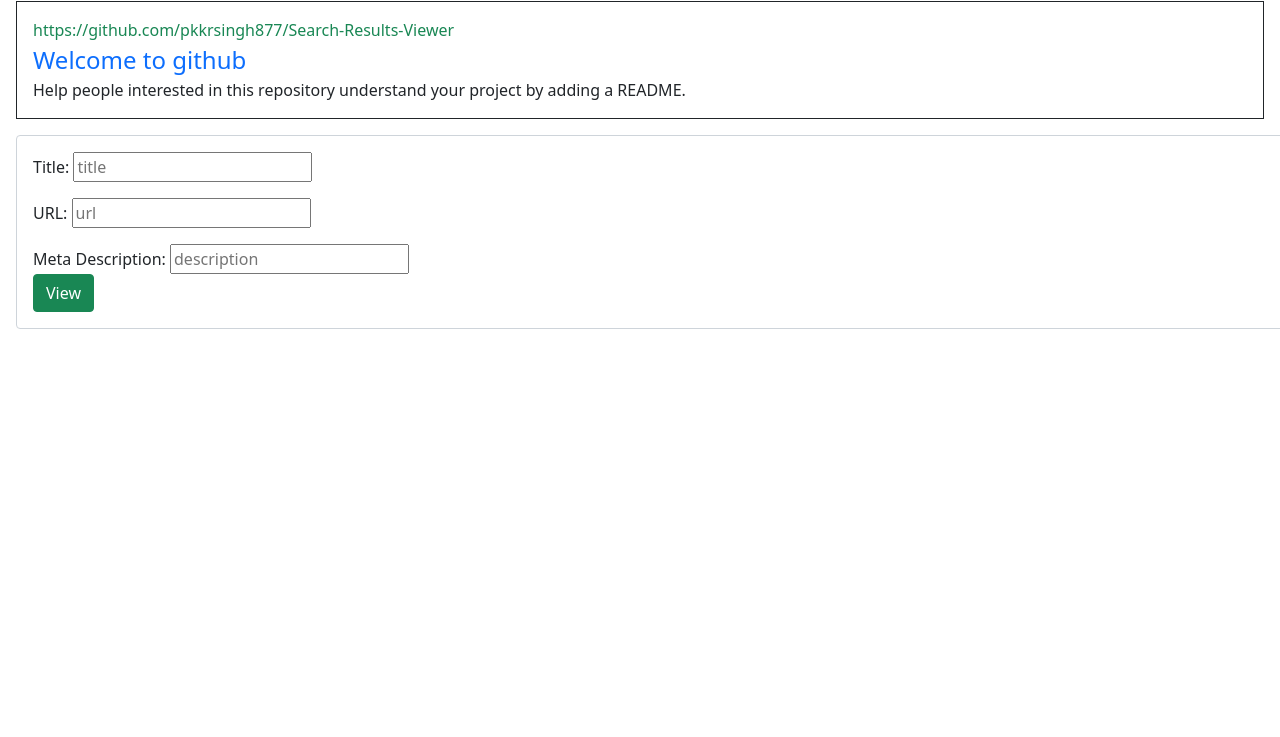
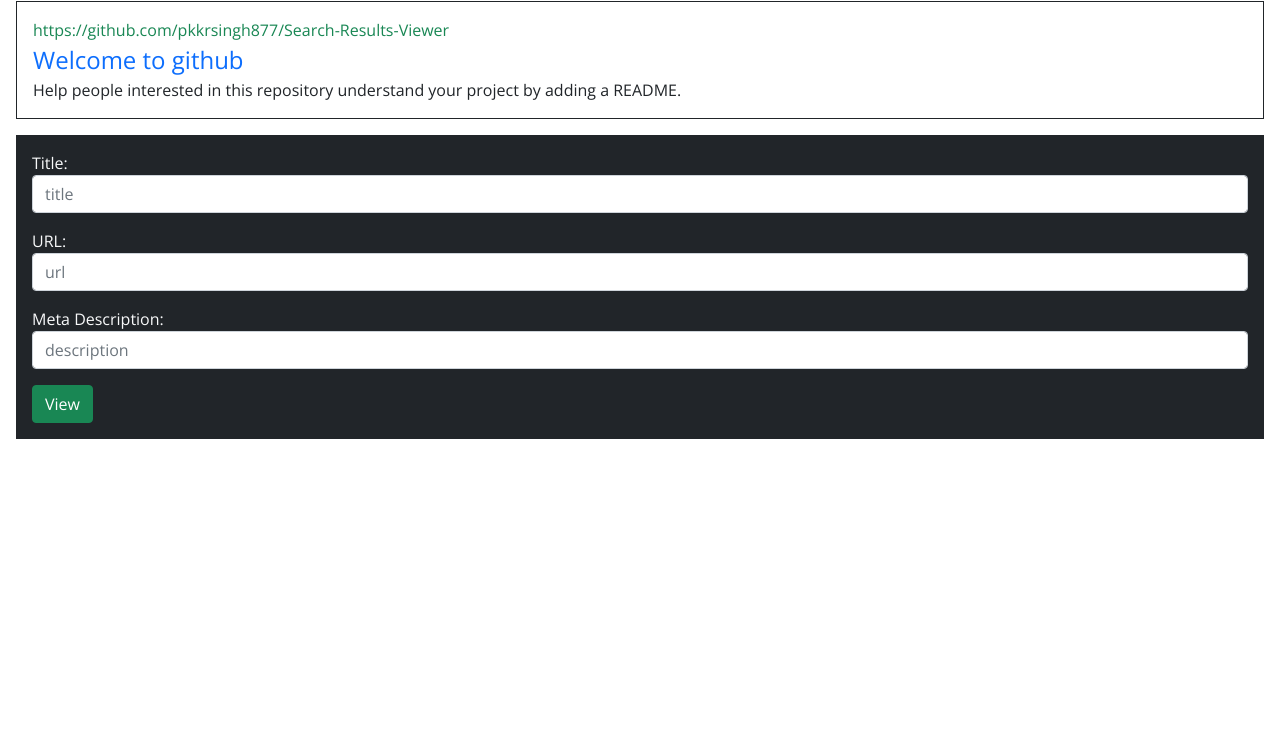
Before and after one commit to pkkrsingh877/Search-Results-Viewer, a plain HTML site: page index.html in a window 1280 px wide. Shown: the part 63-800 px from the top of the page. Drawn offline with nearby package versions, Linux system fonts and the light colour scheme.

Commit message:
another update

```diff
--- a/index.html
+++ b/index.html
@@ -20,30 +20,29 @@
         rel="stylesheet" />
 </head>
 <body>
-    <!--
-        link                   dark green
-        title                  navy blue
-        meta description       light black
-        background             white
-     -->
+    <style>
+        body {
+            font-family: "Open Sans";
+        }
+    </style>
     <h1 class="heading1">Search Results Viewer</h1>
-    <section class="border border-dark m-3 p-3">
+    <section class="border border-dark m-3 p-3 overflow-scroll">
         <div class="text-success" id="urlShow">https://github.com/pkkrsingh877/Search-Results-Viewer</div>
         <div class="text-primary fs-4" id="titleShow">Welcome to github</div>
         <div class="text-dark" id="descriptionShow">Help people interested in this repository understand your project by adding a README.</div>
     </section>
-    <form class="form-control m-3 p-3">
-        <div class="mb-3">
+    <form class="m-3 p-3 bg-dark text-light">
+        <div class="mb-3 form-group">
             <label for="title">Title: </label>
-            <input type="text" placeholder="title" name="title" id="title">
+            <input type="text" class="form-control" placeholder="title" name="title" id="title">
         </div>
-        <div class="mb-3">
+        <div class="mb-3 form-group">
             <label for="url">URL: </label>
-            <input type="text" placeholder="url" name="url" id="url">
+            <input type="text" class="form-control" placeholder="url" name="url" id="url">
         </div>
-        <div class="">
+        <div class="mb-3 form-group">
             <label for="description">Meta Description: </label>
-            <input type="text" placeholder="description" name="description" id="description">
+            <input type="text" class="form-control" placeholder="description" name="description" id="description">
         </div>
         <button class="btn btn-success" id="btn">View</button>
     </form>
```
